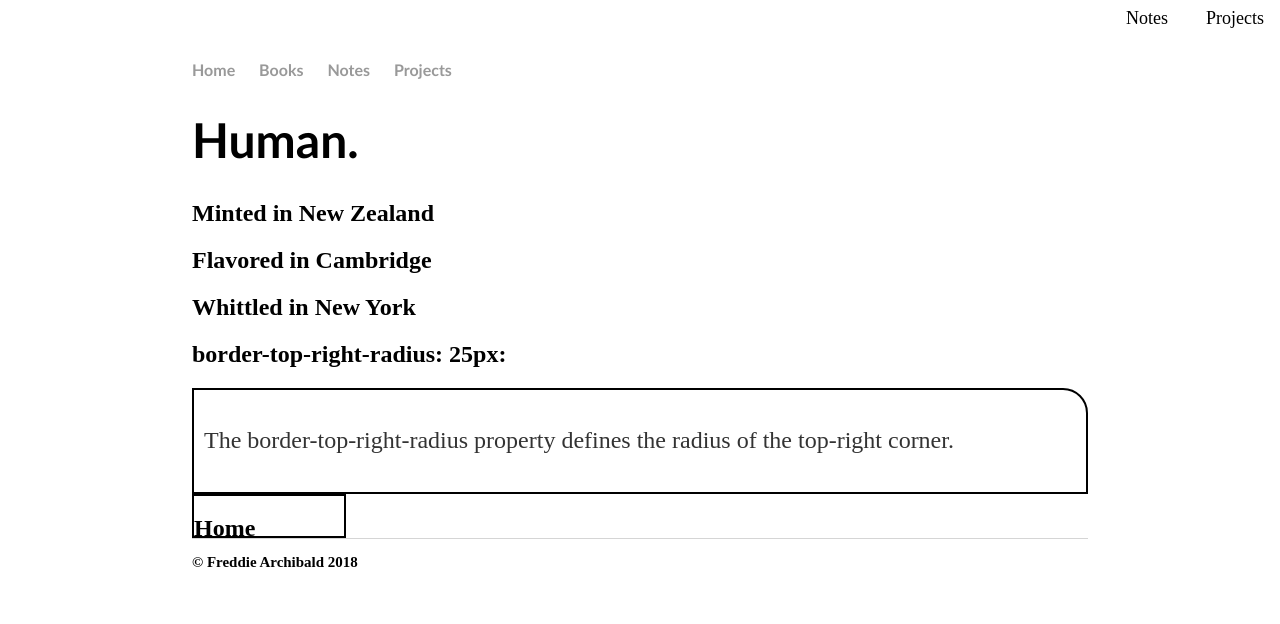
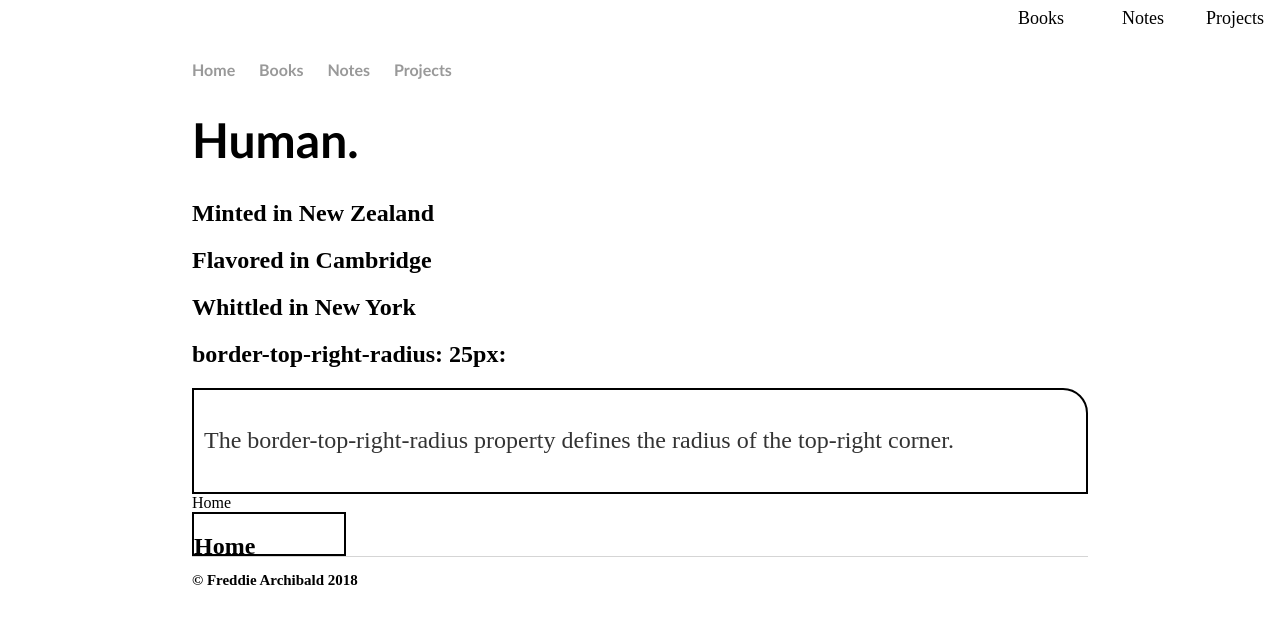
Before and after one commit to scryptive/personal, a Jekyll site: the page built from index.html, in a window 1280 px wide. Shown: the top 624 px of the page. Built offline with Jekyll 4.4.1, drawn with Linux system fonts in a browser that asks for light colours.

Commit message:
Update index.html

```diff
--- a/index.html
+++ b/index.html
@@ -43,7 +43,21 @@ title: planet fred
 .middleright {
     position: absolute;
     top: 8px;
-    right: 112px;
+    right: 116px;
+    font-size: 18px;
+}
+
+.middlemiddle {
+    position: absolute;
+    top: 8px;
+    right: 216px;
+    font-size: 18px;
+}
+
+.middleleft {
+    position: absolute;
+    top: 8px;
+    right: 316px;
     font-size: 18px;
 }
 
@@ -52,6 +66,8 @@ title: planet fred
 <body>
   <div class="topright">Projects</div>
   <div class="middleright">Notes</div>
+  <div class="middlemiddle">Books</div>
+  <div class="middleft">Home</div>
 </div>
 
 </body>
```
